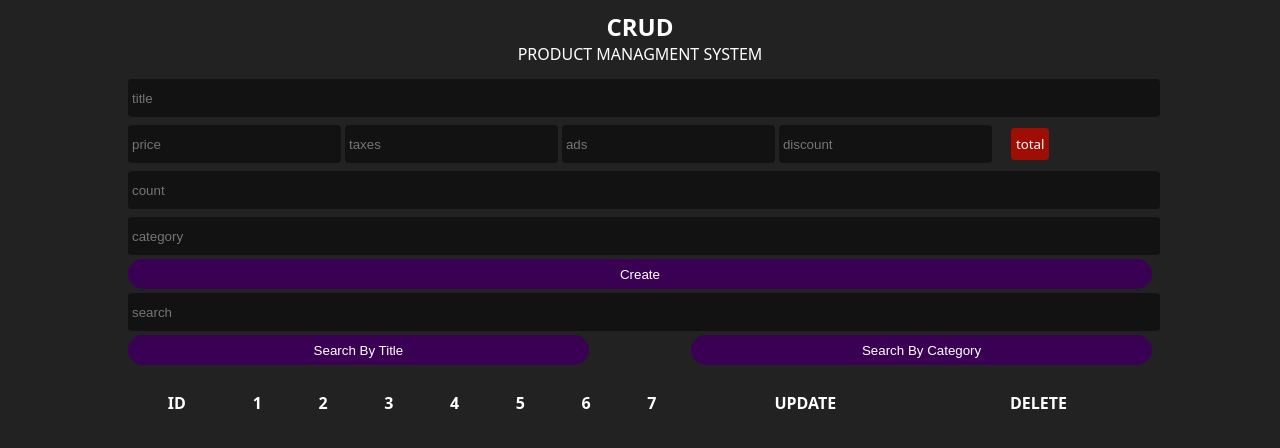
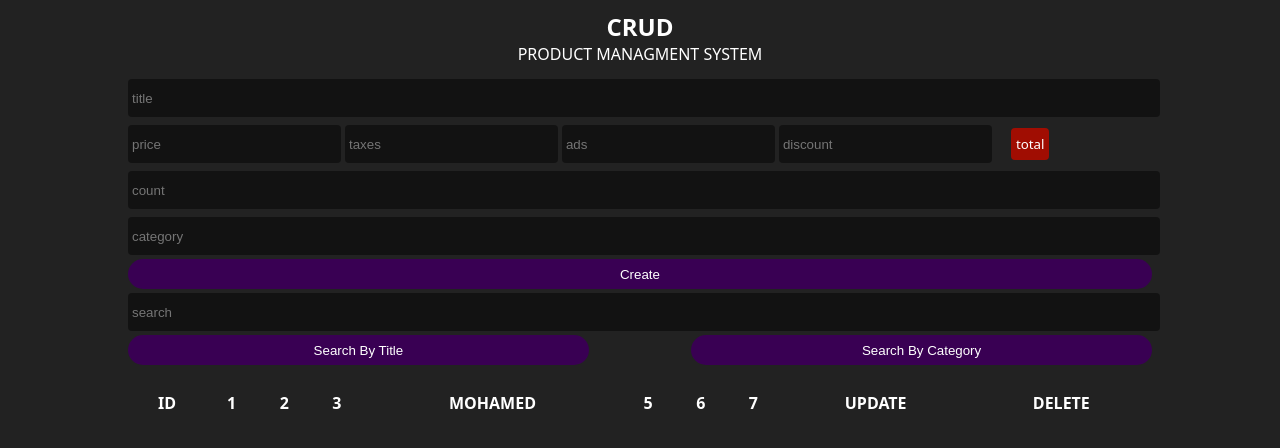
Before and after one commit to Hamada-MP0/cook, a plain HTML site: page index.html in a window 1280 px wide. Drawn offline with Linux system fonts and the light colour scheme.

Commit message:
mohamed create

```diff
--- a/index.html
+++ b/index.html
@@ -48,7 +48,7 @@
                     <th>1</th>
                     <th>2</th>
                     <th>3</th>
-                    <th>4</th>
+                    <th>mohamed</th>
                     <th>5</th>
                   <th>6</th>
                     <th>7</th>
```
